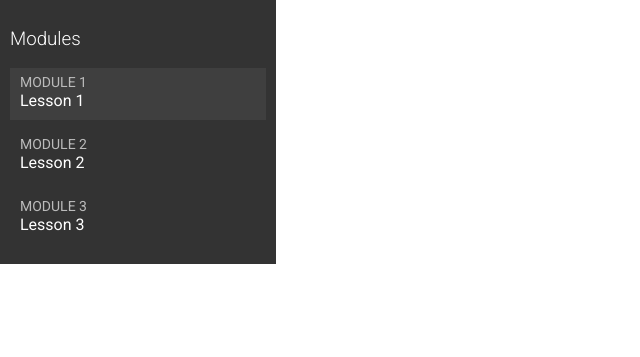
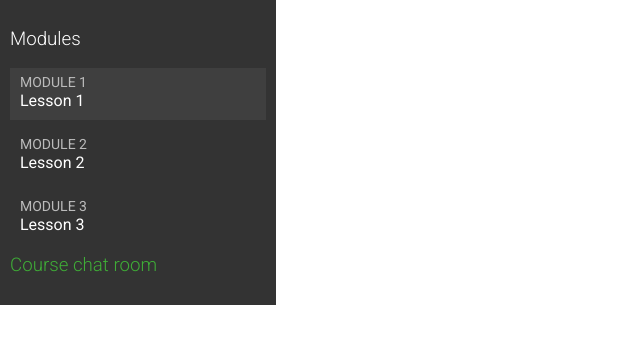
Before and after one commit to acascell/e-learning-platform, a Django app: page /students/course/3/ in a window 1280 px wide. Shown: the part 133-490 px from the top of the page, without its empty margins (0-640 px from the left). Run offline with Django 4.2, Linux system fonts and the light colour scheme; a user stored in the database is signed in; data comes from the database, SQL or seed files in the repository.

Commit message:
feat: updated student template to display chat room from within the course modules side-view

```diff
--- a/educa/students/templates/students/course/detail.html
+++ b/educa/students/templates/students/course/detail.html
@@ -1,3 +1,4 @@
+
 {% extends "base.html" %}
 {% load cache %}
 
@@ -26,6 +27,11 @@
         <li>No modules yet.</li>
       {% endfor %}
     </ul>
+    <h3>
+      <a href="{% url "chat:course_chat_room" object.id %}">
+        Course chat room
+      </a>
+    </h3>
   </div>
   <div class="module">
     {% cache 600 module_contents module %}
```
